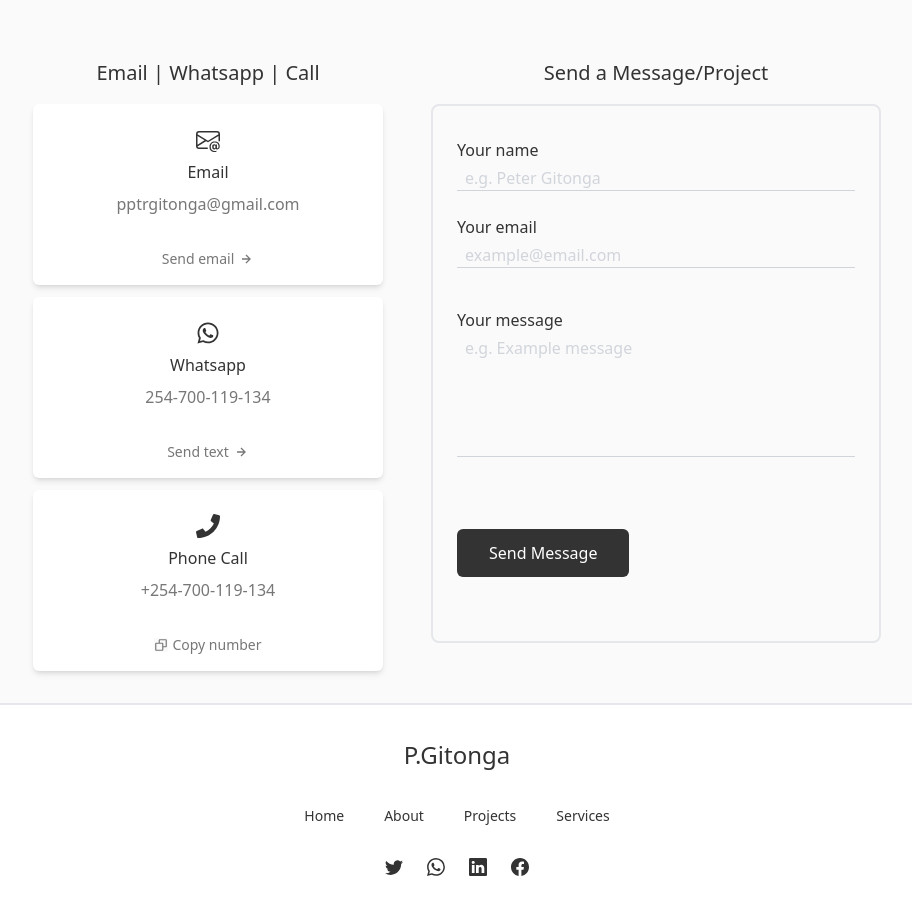
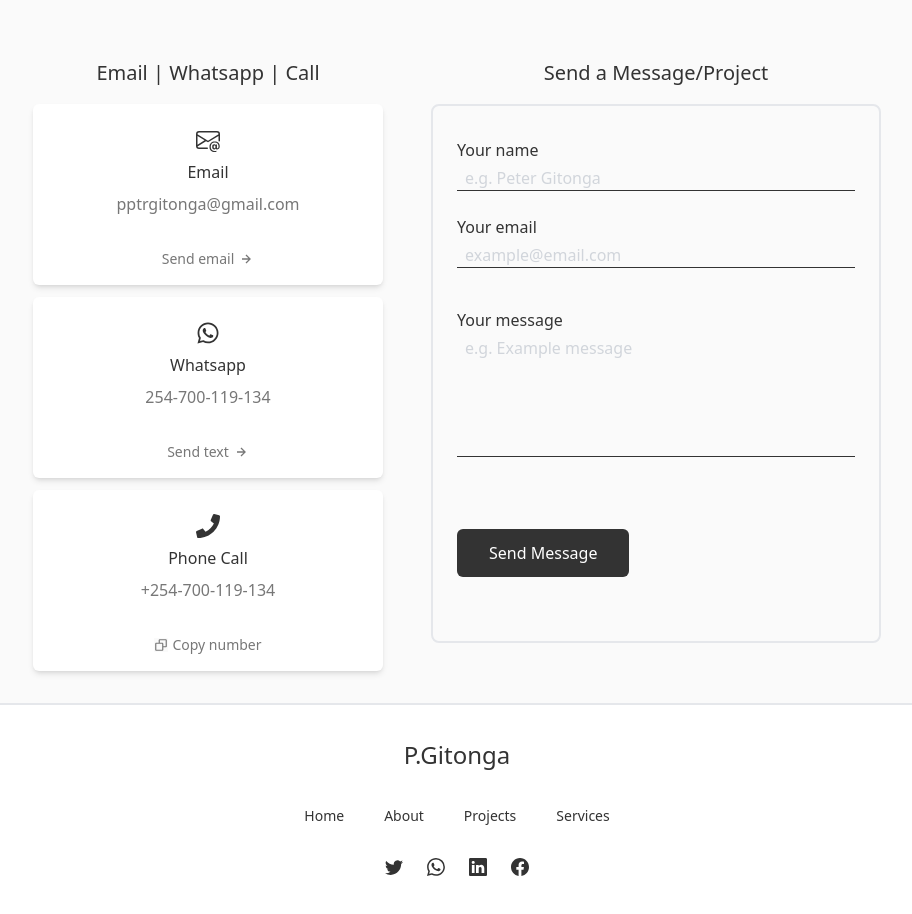
Before and after one commit to pptrgi/react-portfolio-website, a React (Vite) app: page / in a window 1280 px wide. Shown: the part 4700-5614 px from the top of the page, without its empty margins (183-1095 px from the left). Built offline with nearby package versions, Linux system fonts and the light colour scheme.

Commit message:
Make changes to the contact form

```diff
--- a/src/components/contact/DirectContact.jsx
+++ b/src/components/contact/DirectContact.jsx
@@ -15,15 +15,15 @@ function DirectContact() {
       <div className='text-center'>
           <h1 className='text-h3FontSize text-titleColor font-mediumWeight mb-[1rem]'>Send a Message/Project</h1>
           <form ref={form} onSubmit={sendEmail} className='flex flex-col items-start space-y-[1.5rem] border-2 border-gray-200 py-[2rem] px-[1.5rem] rounded-lg mx-[2rem] sm:w-[350px] md:w-[400px] lg:w-[450px] sm:mx-0'>
-              <div className='flex flex-col items-start space-y-1 bg-transparent border-b-[1px] border-b-gray-300 w-full'>
+              <div className='flex flex-col items-start space-y-1 bg-transparent border-b-[1px] border-titleColor w-full'>
                   <label className='text-titleColor font-mediumWeight'>Your name</label>
                   <input type="text" name='name' className='bg-transparent w-full focus:outline-none text-textColor pl-[0.5rem] placeholder-gray-300' placeholder='e.g. Peter Gitonga' required/>
               </div>
-              <div className='flex flex-col items-start space-y-1 bg-transparent border-b-[1px] border-b-gray-300 w-full'>
+              <div className='flex flex-col items-start space-y-1 bg-transparent border-b-[1px] border-titleColor w-full'>
                   <label className='text-titleColor font-mediumWeight'>Your email</label>
                   <input type="email" name='email' className='bg-transparent w-full focus:outline-none text-textColor pl-[0.5rem] placeholder-gray-300' placeholder='example@email.com' required/>
               </div>
-              <div className='flex flex-col items-start space-y-1 bg-transparent border-b-[1px] border-b-gray-300 w-full '>
+              <div className='flex flex-col items-start space-y-1 bg-transparent border-b-[1px] border-titleColor w-full '>
                   <label className='text-titleColor font-mediumWeight mt-[1rem]'>Your message</label>
                   <textarea rows={5} name='message' className='bg-transparent w-full focus:outline-none text-textColor resize-none pl-[0.5rem] placeholder-gray-300' placeholder='e.g. Example message' required/>
               </div>
```
